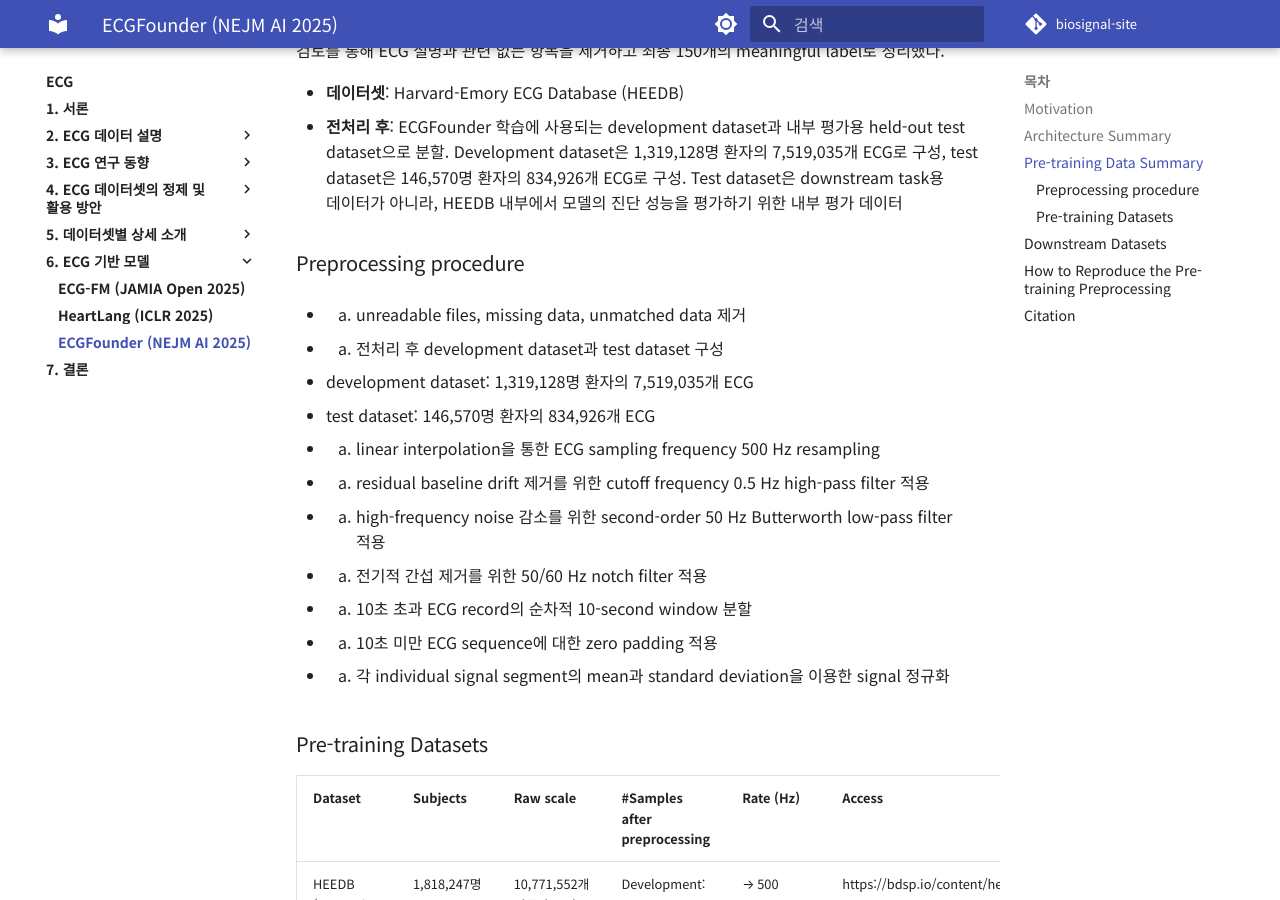
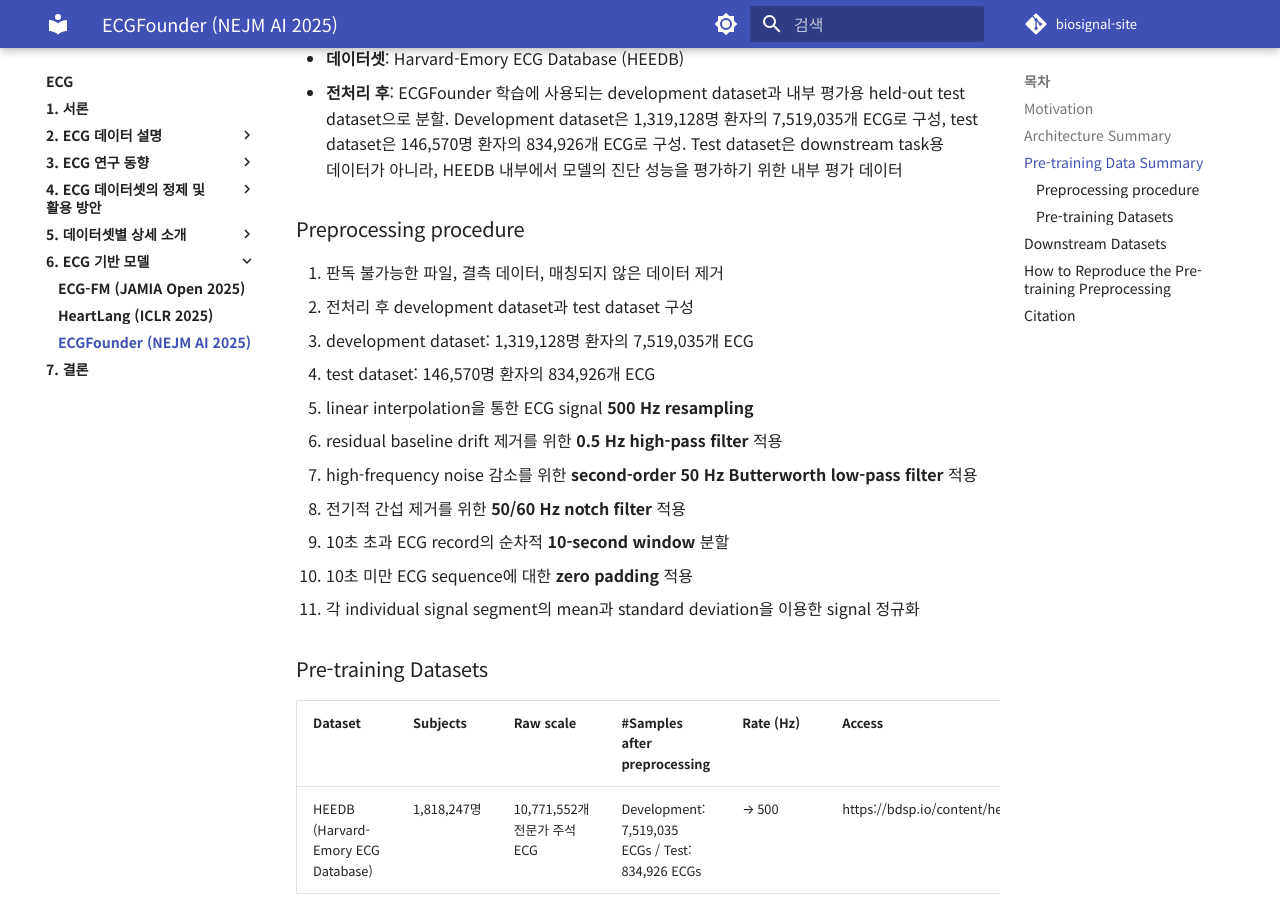
Before and after one commit to iwantjeonyeok/biosignal-site, an MkDocs documentation site: the page built from docs/ecg/6-ecg-기반-모델/ecgfounder.md, in a window 1280 px wide and 900 px high, scrolled down 1406 px. Built offline with MkDocs 1.6.1 and Material for MkDocs 9.7.7, drawn with Linux system fonts in a browser that asks for light colours; comment, search, counter and statistics services are not loaded; some of the changed text lies outside the part shown.

Commit message:
Update ecgfounder.md

```diff
--- a/docs/ecg/6-ecg-기반-모델/ecgfounder.md
+++ b/docs/ecg/6-ecg-기반-모델/ecgfounder.md
@@ -27,26 +27,17 @@
 
 ### Preprocessing procedure
 
-- 1. unreadable files, missing data, unmatched data 제거
-
-- 2. 전처리 후 development dataset과 test dataset 구성
-  - development dataset: 1,319,128명 환자의 7,519,035개 ECG
-  - test dataset: 146,570명 환자의 834,926개 ECG
-
-- 3. linear interpolation을 통한 ECG sampling frequency 500 Hz resampling
-
-- 4. residual baseline drift 제거를 위한 cutoff frequency 0.5 Hz high-pass filter 적용
-
-- 5. high-frequency noise 감소를 위한 second-order 50 Hz Butterworth low-pass filter 적용
-
-- 6. 전기적 간섭 제거를 위한 50/60 Hz notch filter 적용
-
-- 7. 10초 초과 ECG record의 순차적 10-second window 분할
-
-- 8. 10초 미만 ECG sequence에 대한 zero padding 적용
-
-- 9. 각 individual signal segment의 mean과 standard deviation을 이용한 signal 정규화
-
+1. 판독 불가능한 파일, 결측 데이터, 매칭되지 않은 데이터 제거
+2. 전처리 후 development dataset과 test dataset 구성
+   - development dataset: 1,319,128명 환자의 7,519,035개 ECG
+   - test dataset: 146,570명 환자의 834,926개 ECG
+3. linear interpolation을 통한 ECG signal **500 Hz resampling**
+4. residual baseline drift 제거를 위한 **0.5 Hz high-pass filter** 적용
+5. high-frequency noise 감소를 위한 **second-order 50 Hz Butterworth low-pass filter** 적용
+6. 전기적 간섭 제거를 위한 **50/60 Hz notch filter** 적용
+7. 10초 초과 ECG record의 순차적 **10-second window** 분할
+8. 10초 미만 ECG sequence에 대한 **zero padding** 적용
+9. 각 individual signal segment의 mean과 standard deviation을 이용한 signal 정규화
 
 ### Pre-training Datasets
 
```
Also changed, not shown: other parts of docs/ecg/6-ecg-기반-모델/ecgfounder.md (+1 -1 lines).
